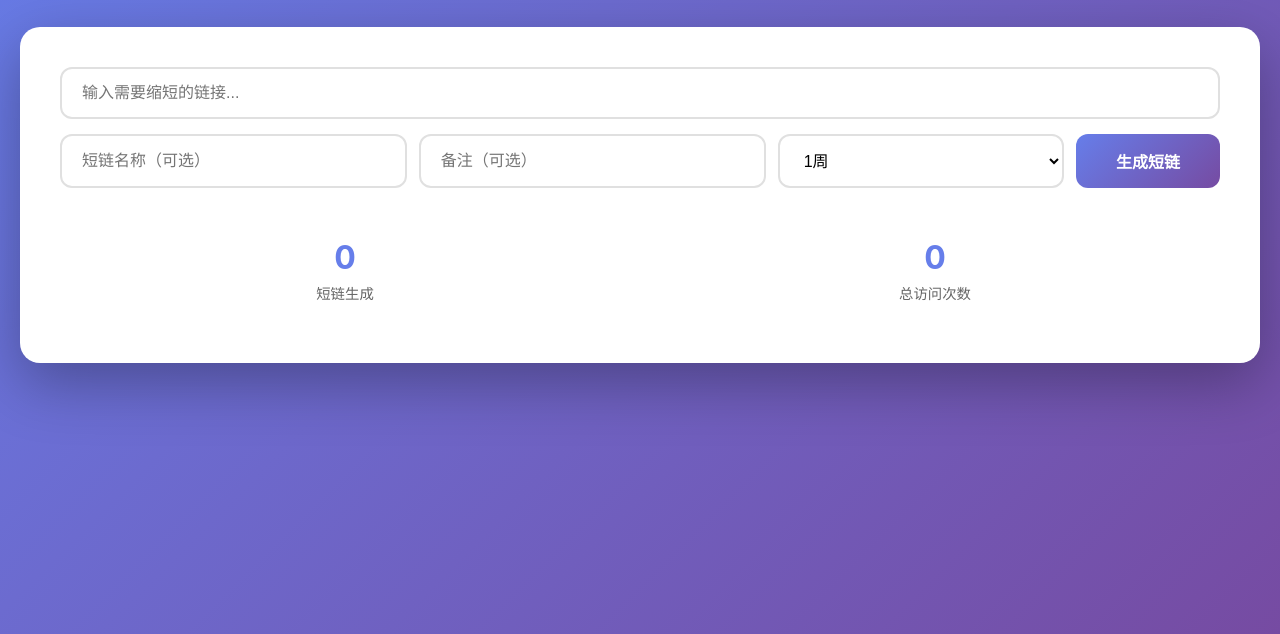
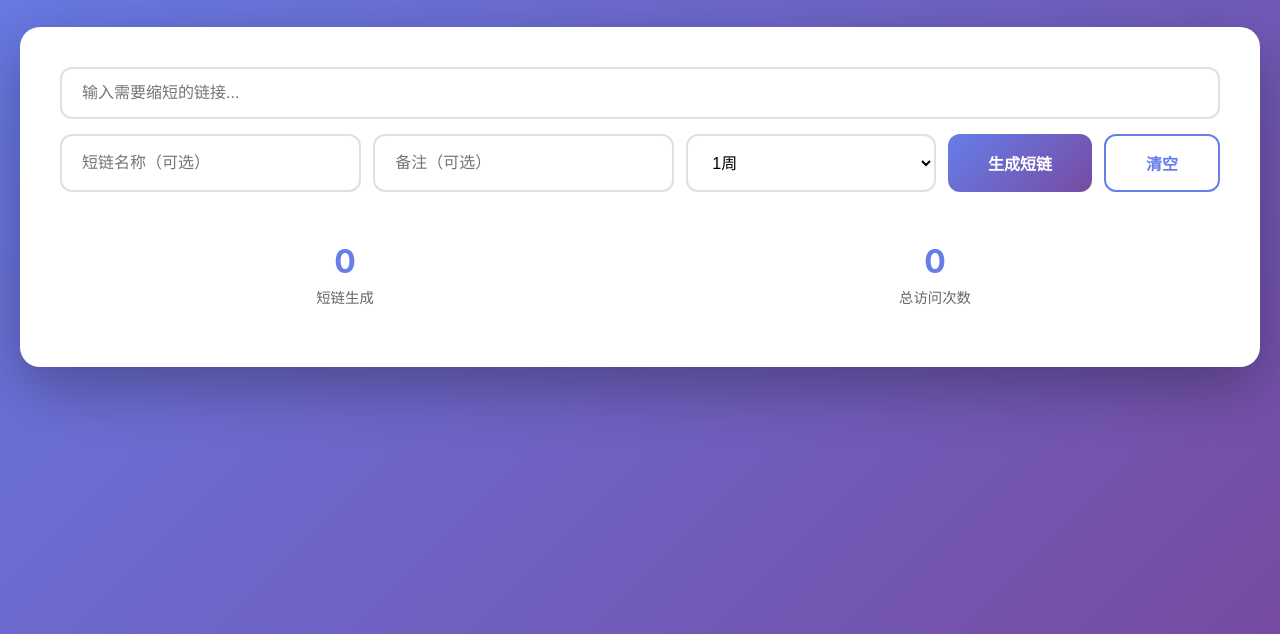
Before and after one commit to ahua1245/minlink, a plain HTML site: page static/index.html in a window 1280 px wide. Shown: the part 166-800 px from the top of the page. Drawn offline with Linux system fonts and the light colour scheme; no server answers.

Commit message:
feat: add clear button and improve UI consistency

```diff
--- a/static/css/main.css
+++ b/static/css/main.css
@@ -199,6 +199,25 @@ body {
 }
 
 .submit-btn:hover {
+    transform: translateY(-2px);
+    box-shadow: 0 5px 20px rgba(102, 126, 234, 0.4);
+}
+
+.clear-btn {
+    padding: 15px 40px;
+    font-size: 1rem;
+    font-weight: 600;
+    color: #667eea;
+    background: white;
+    border: 2px solid #667eea;
+    border-radius: 12px;
+    cursor: pointer;
+    transition: all 0.2s;
+}
+
+.clear-btn:hover {
+    color: white;
+    background: linear-gradient(135deg, #667eea 0%, #764ba2 100%);
     transform: translateY(-2px);
     box-shadow: 0 5px 20px rgba(102, 126, 234, 0.4);
 }
--- a/static/index.html
+++ b/static/index.html
@@ -65,6 +65,7 @@
                             <option value="0">长期（不过期）</option>
                         </select>
                         <button type="submit" class="submit-btn">生成短链</button>
+                        <button type="button" class="clear-btn" onclick="clearForm()">清空</button>
                     </div>
                 </form>
 
--- a/static/js/app.js
+++ b/static/js/app.js
@@ -4,6 +4,20 @@ const API_BASE_URL = '/api/v1';
 // 当前用户信息
 let currentUser = null;
 let authToken = localStorage.getItem('token');
+
+// 清空表单
+function clearForm() {
+    document.getElementById('long-url-input').value = '';
+    document.getElementById('link-name').value = '';
+    document.getElementById('link-remark').value = '';
+    document.getElementById('expire-days').value = '7';
+
+    // 隐藏结果区域
+    const resultDiv = document.getElementById('result');
+    if (resultDiv) {
+        resultDiv.classList.add('hidden');
+    }
+}
 
 // 初始化
 document.addEventListener('DOMContentLoaded', () => {
@@ -820,6 +834,8 @@ function truncateText(text, maxLength) {
     return text.length > maxLength ? text.substring(0, maxLength) + '...' : text;
 }
 
+
+
 // ==================== 事件监听 ====================
 
 // 表单提交处理
```
Also changed, not shown: 3 other files.
